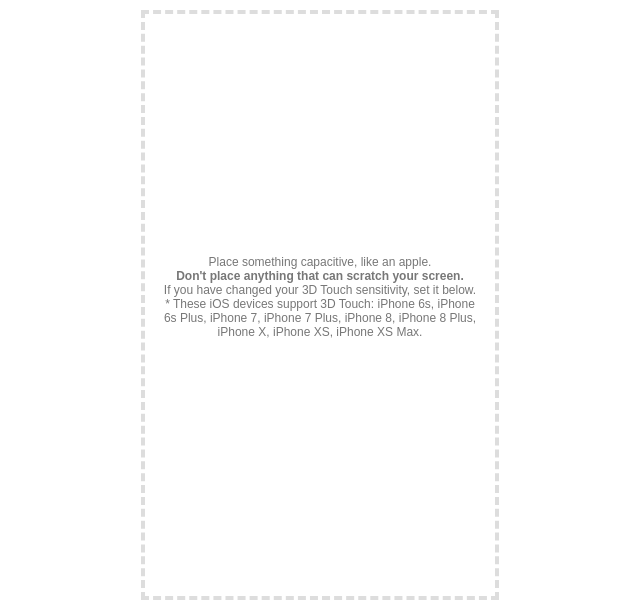
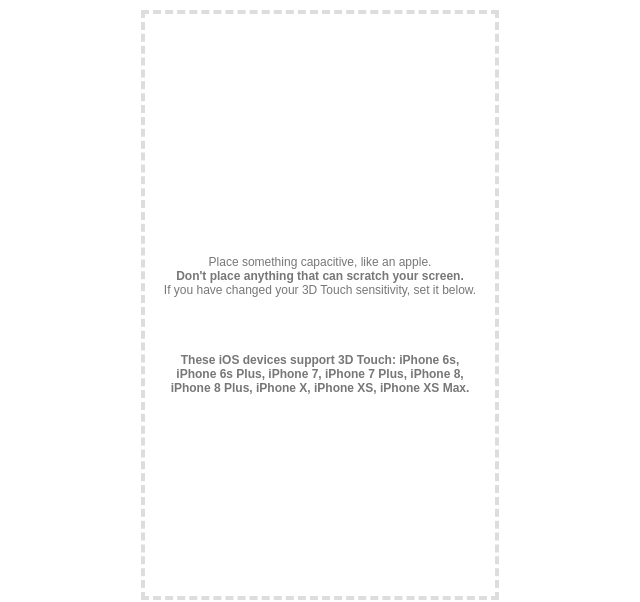
Before and after one commit to Faheem506pk/TouchScale, a plain HTML site: page index.html in a window 1280 px wide. Shown: the part 55-657 px from the top of the page, without its empty margins (320-960 px from the left). Drawn offline with Linux system fonts and the light colour scheme.

Commit message:
Update index.html

```diff
--- a/index.html
+++ b/index.html
@@ -179,7 +179,12 @@
                 <br>
                 If you have changed your 3D Touch sensitivity, set it below.
 		<br>
-		* These iOS devices support 3D Touch: iPhone 6s, iPhone 6s Plus, iPhone 7, iPhone 7 Plus, iPhone 8, iPhone 8 Plus, iPhone X, iPhone XS, iPhone XS Max.
+		<br>
+		<br>
+		<br>
+		<br>
+
+		<b>These iOS devices support 3D Touch: iPhone 6s, iPhone 6s Plus, iPhone 7, iPhone 7 Plus, iPhone 8, iPhone 8 Plus, iPhone X, iPhone XS, iPhone XS Max.</b>
            </div>
 	    <div id="circle2"></div>
 	    <div id="warning">Multi-Touch Weighing<br>(usually less accurate)</div>
```
